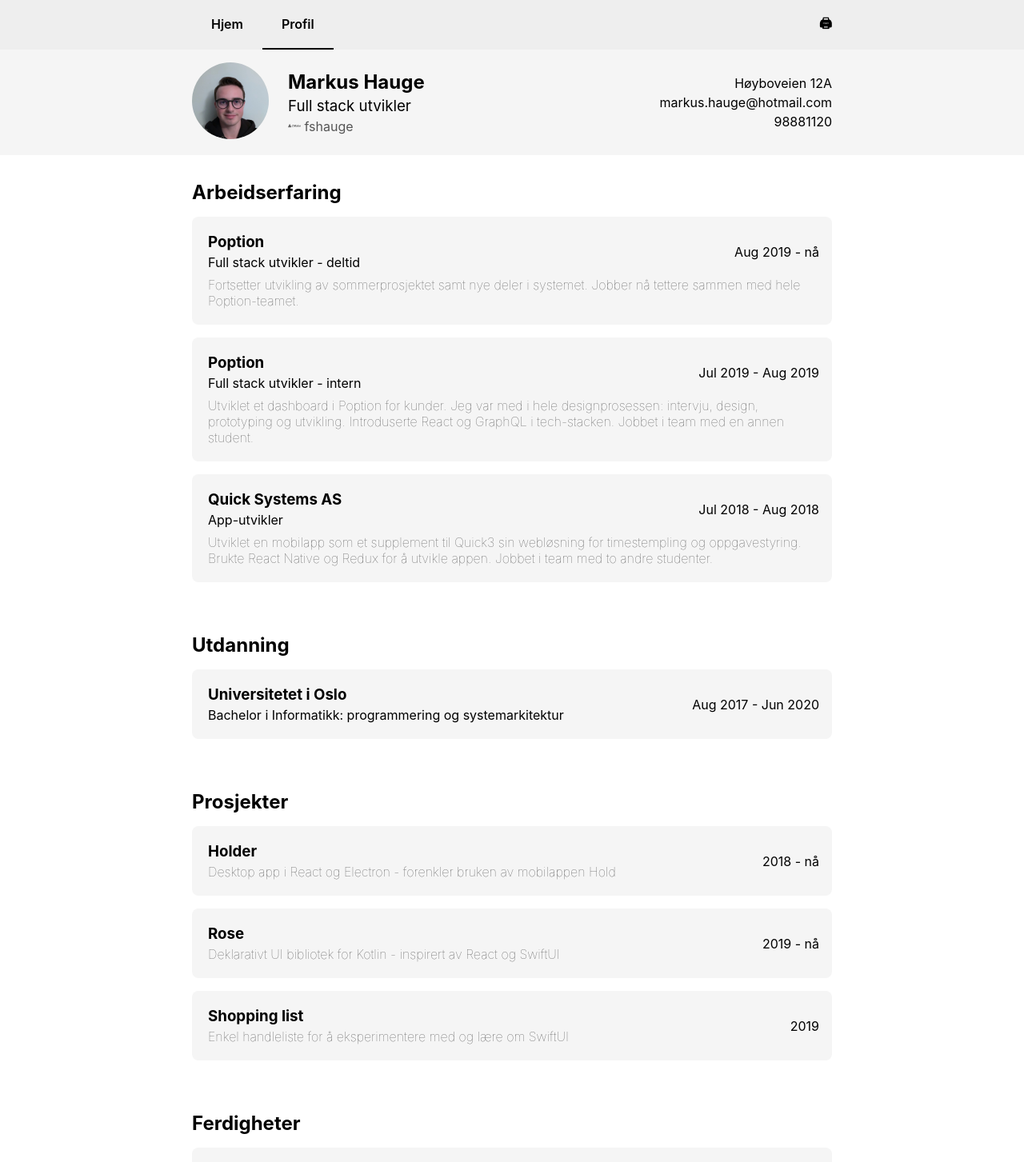
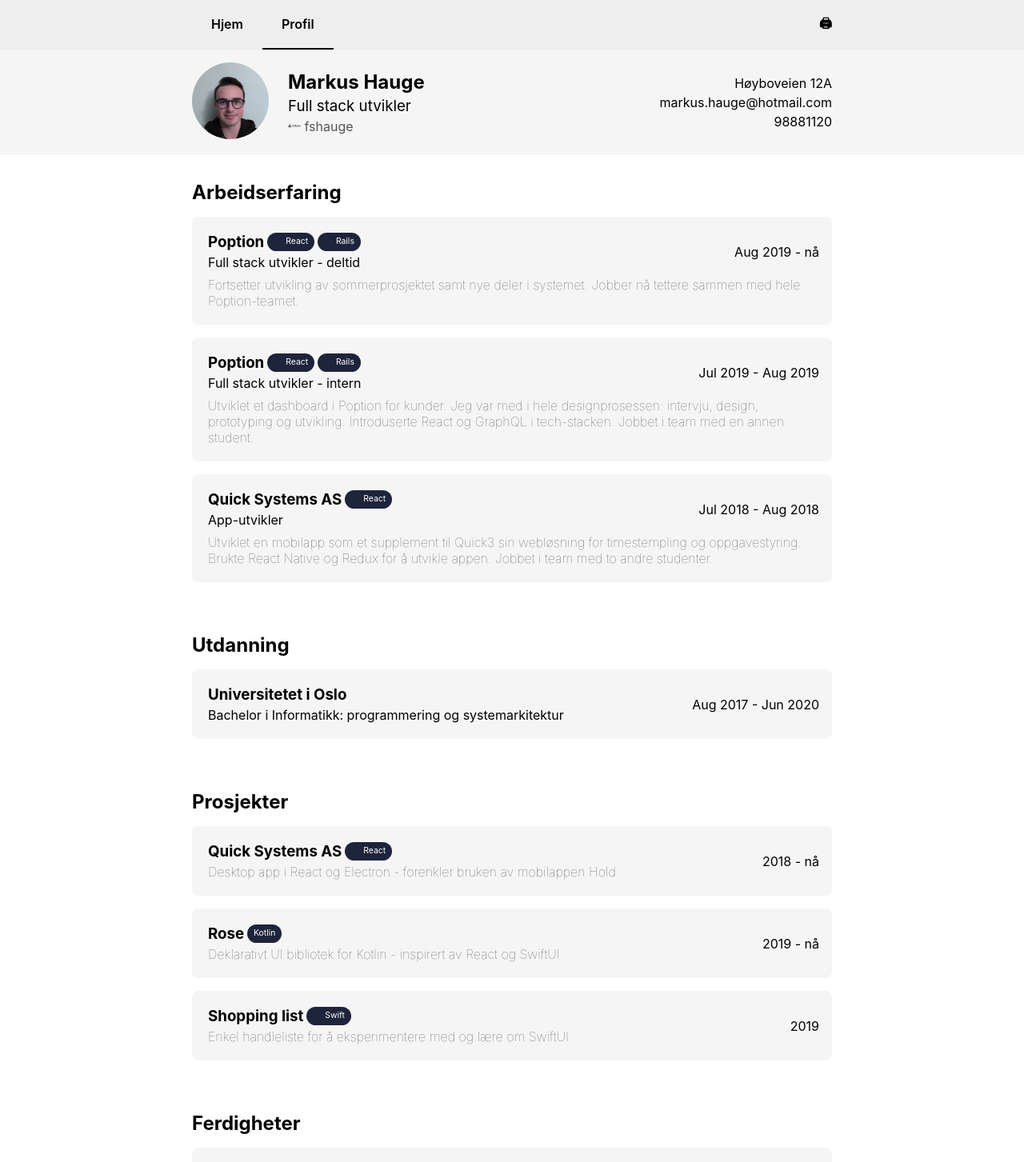
Before and after one commit to fshauge/homepage, a React (Create React App) app: page /profile in a window 1280 px wide. Shown: the top 1453 px of the page at 80% size. Built offline with nearby package versions, Linux system fonts and the light colour scheme.

Commit message:
Revert "Revert to using icons instead of badges"
This reverts commit c4845c410a4fefa72083d08fd41477afcc14e549.

```diff
--- a/src/components/Profile.tsx
+++ b/src/components/Profile.tsx
@@ -46,11 +46,17 @@ const Profile = () => (
           <WorkExperience
             // image="https://www.poption.com/favicon.ico"
             company={
-              <Fragment>
-                Poption{" "}
-                <i className="devicon-react-original colored" title="React" />{" "}
-                <i className="devicon-rails-plain colored" title="Rails" />
-              </Fragment>
+              <span className="flex-row spacing-horizontal">
+                <span>Poption</span>{" "}
+                <span className="badge sm pill">
+                  <i className="devicon-react-original colored" title="React" />
+                  <span className="font-weight-normal">React</span>
+                </span>{" "}
+                <span className="badge sm pill">
+                  <i className="devicon-rails-plain colored" title="Rails" />
+                  <span className="font-weight-normal">Rails</span>
+                </span>
+              </span>
             }
             position="Full stack utvikler - deltid"
             description={
@@ -64,11 +70,17 @@ const Profile = () => (
           <WorkExperience
             // image="https://www.poption.com/favicon.ico"
             company={
-              <Fragment>
-                Poption{" "}
-                <i className="devicon-react-original colored" title="React" />{" "}
-                <i className="devicon-rails-plain colored" title="Rails" />
-              </Fragment>
+              <span className="flex-row spacing-horizontal">
+                <span>Poption</span>{" "}
+                <span className="badge sm pill">
+                  <i className="devicon-react-original colored" title="React" />
+                  <span className="font-weight-normal">React</span>
+                </span>{" "}
+                <span className="badge sm pill">
+                  <i className="devicon-rails-plain colored" title="Rails" />
+                  <span className="font-weight-normal">Rails</span>
+                </span>
+              </span>
             }
             position="Full stack utvikler - intern"
             description={
@@ -83,10 +95,13 @@ const Profile = () => (
           />,
           <WorkExperience
             company={
-              <Fragment>
-                Quick Systems AS{" "}
-                <i className="devicon-react-original colored" title="React" />
-              </Fragment>
+              <span className="flex-row spacing-horizontal">
+                <span>Quick Systems AS</span>{" "}
+                <span className="badge sm pill">
+                  <i className="devicon-react-original colored" title="React" />
+                  <span className="font-weight-normal">React</span>
+                </span>
+              </span>
             }
             position="App-utvikler"
             description={
@@ -119,27 +134,40 @@ const Profile = () => (
         items={[
           <Project
             name={
-              <Fragment>
-                Holder{" "}
-                <i className="devicon-react-original colored" title="React" />
-              </Fragment>
+              <span className="flex-row spacing-horizontal">
+                <span>Quick Systems AS</span>{" "}
+                <span className="badge sm pill">
+                  <i className="devicon-react-original colored" title="React" />
+                  <span className="font-weight-normal">React</span>
+                </span>
+              </span>
             }
             summary="Desktop app i React og Electron - forenkler bruken av mobilappen Hold"
             url="https://github.com/fshauge/holder"
             duration={{ start: "2018", end: "nå" }}
           />,
           <Project
-            name="Rose"
+            name={
+              <span className="flex-row spacing-horizontal">
+                <span>Rose</span>{" "}
+                <span className="badge sm pill">
+                  <span className="font-weight-normal">Kotlin</span>
+                </span>
+              </span>
+            }
             summary="Deklarativt UI bibliotek for Kotlin - inspirert av React og SwiftUI"
             url="https://github.com/fshauge/rose"
             duration={{ start: "2019", end: "nå" }}
           />,
           <Project
             name={
-              <Fragment>
-                Shopping list{" "}
-                <i className="devicon-swift-plain colored" title="Swift" />{" "}
-              </Fragment>
+              <span className="flex-row spacing-horizontal">
+                <span>Shopping list</span>{" "}
+                <span className="badge sm pill">
+                  <i className="devicon-swift-plain colored" title="Swift" />
+                  <span className="font-weight-normal">Swift</span>
+                </span>
+              </span>
             }
             summary="Enkel handleliste for å eksperimentere med og lære om SwiftUI"
             url="https://github.com/fshauge/swiftui-shopping-list"
```
